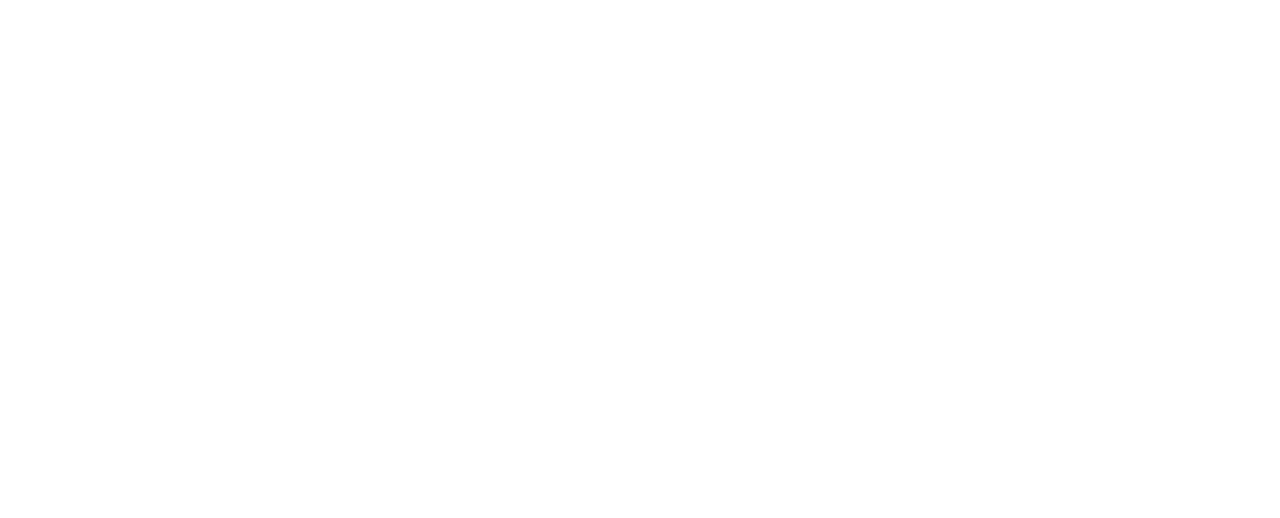
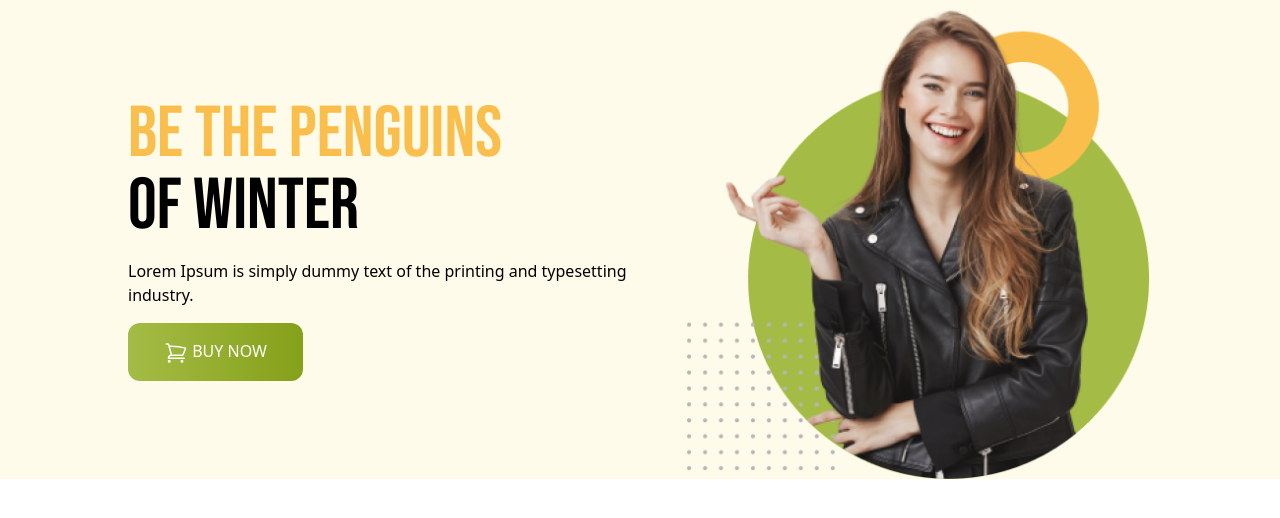
Before and after one commit to UmmeyHabibaShanjida/penguin-fashion-with-tailwind, a plain HTML site: page index.html in a window 1280 px wide. Drawn offline with nearby package versions, Linux system fonts and the light colour scheme.

Commit message:
adding header

```diff
--- a/index.html
+++ b/index.html
@@ -1,20 +1,59 @@
 <!DOCTYPE html>
 <html lang="en">
+
 <head>
     <meta charset="UTF-8">
     <meta name="viewport" content="width=device-width, initial-scale=1.0">
     <title>Penguin-Fashion</title>
     <script src="https://cdn.tailwindcss.com"></script>
+    <link rel="preconnect" href="https://fonts.googleapis.com">
+    <link rel="preconnect" href="https://fonts.gstatic.com" crossorigin>
+    <link href="https://fonts.googleapis.com/css2?family=Bebas+Neue&display=swap" rel="stylesheet">
+    <style>
+        .font-bebas{
+            font-family: 'Bebas Neue', sans-serif;
+        }
+    </style>
 </head>
+
 <body>
-   <header>
+    <header class="bg-amber-50 py24 px-32">
+        <!-- nav section -->
+        <nav>
 
-   </header>
-   <main>
+        </nav>
+        <!-- banner section -->
+        <div class="flex justify-between items-center">
+            <div class="space-y-4">
+                <h1 class="text-7xl uppercase font-bebas"><span class="text-[#FABE4C]">Be the Penguins
+                    </span>
+                    <br>
+                    of Winter
+                </h1>
+                <p>Lorem Ipsum is simply dummy text of the printing
+                    and typesetting industry.</p>
 
-   </main>
-   <footer>
+                <button
+                    class="py-4 px-9  bg-gradient-to-r from-[#A4BC46] to-[#85A019] rounded-xl uppercase text-white font-medium">
+                    <svg xmlns="http://www.w3.org/2000/svg" fill="none" viewBox="0 0 24 24" stroke-width="1.5"
+                        stroke="currentColor" class="w-6 h-6 inline">
+                        <path stroke-linecap="round" stroke-linejoin="round"
+                            d="M2.25 3h1.386c.51 0 .955.343 1.087.835l.383 1.437M7.5 14.25a3 3 0 00-3 3h15.75m-12.75-3h11.218c1.121-2.3 2.1-4.684 2.924-7.138a60.114 60.114 0 00-16.536-1.84M7.5 14.25L5.106 5.272M6 20.25a.75.75 0 11-1.5 0 .75.75 0 011.5 0zm12.75 0a.75.75 0 11-1.5 0 .75.75 0 011.5 0z" />
+                    </svg>
 
-   </footer>
+                    Buy Now</button>
+            </div>
+            <div>
+                <img src="images/model.png" alt="">
+            </div>
+        </div>
+    </header>
+    <main>
+
+    </main>
+    <footer>
+
+    </footer>
 </body>
+
 </html>
```
Also changed, not shown: tailwind.config.js (added, +8 -0 lines).
